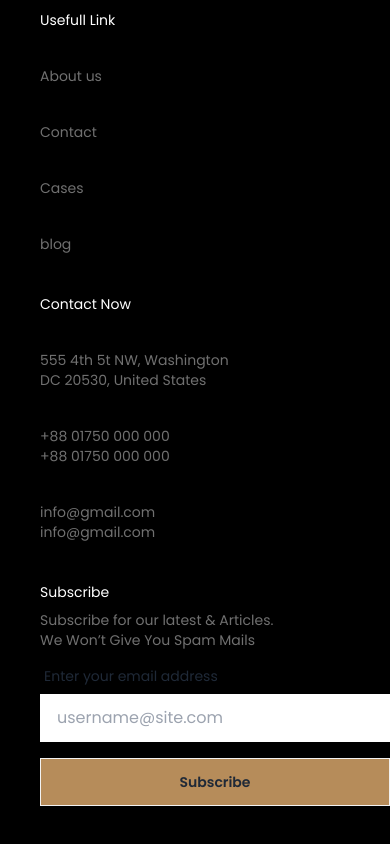
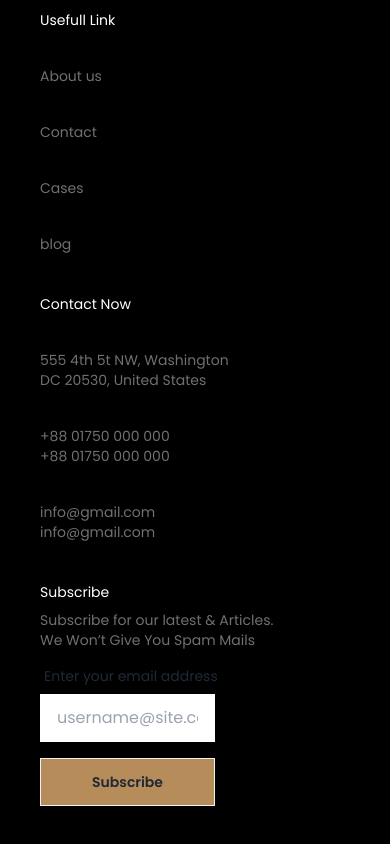
Before and after one commit to developerTamanna/legal-solutions, a plain HTML site: page index.html in a window 390 px wide. Shown: the part 8069-8913 px from the top of the page. Drawn offline with nearby package versions, Linux system fonts and the light colour scheme.

Commit message:
btn-style-footer

```diff
--- a/index.html
+++ b/index.html
@@ -526,7 +526,7 @@ style="background: linear-gradient(0deg, rgb(17, 17, 17),rgba(17, 17, 17, 0) 100
           <label class="label">
             <span class="label-text">Enter your email address</span>
           </label>
-          <div class="flex flex-col gap-4 md:flex md:flex-row md:gap-4">
+          <div class="flex flex-col gap-4 w-[50%] md:flex md:flex-row md:gap-4">
             <input
               type="text"
               placeholder="username@site.com"
```
